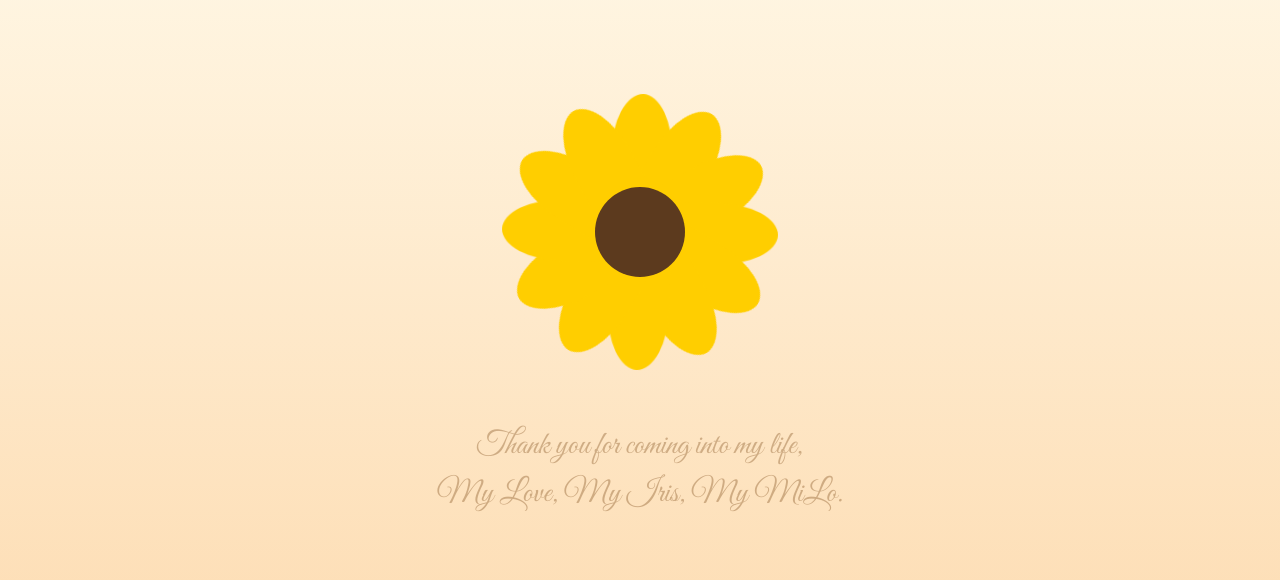
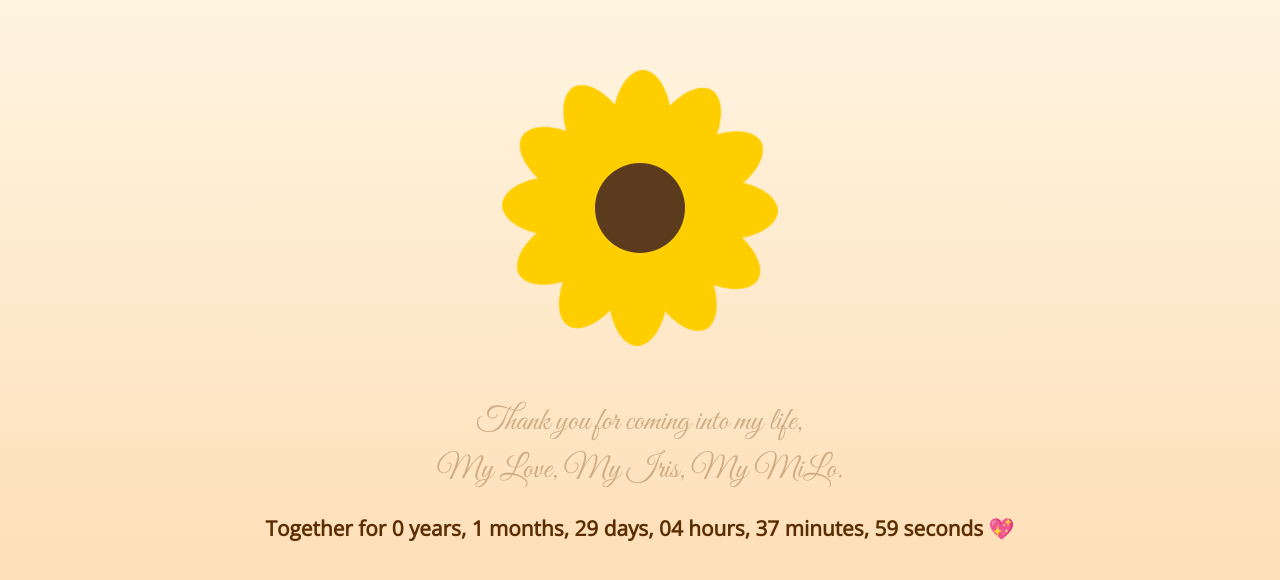
Before and after one commit to irismitzi/milo, a plain HTML site: page index.html in a window 1280 px wide. Shown: the part 100-680 px from the top of the page. Drawn offline with nearby package versions, Linux system fonts and the light colour scheme.

Commit message:
Update index.html

```diff
--- a/index.html
+++ b/index.html
@@ -93,9 +93,21 @@
       }
     }
 
+    .counter {
+      margin-top: 20px;
+      font-size: 1.1rem;
+      color: #5b2d00;
+      font-weight: bold;
+      font-family: 'Open Sans', sans-serif;
+      animation: fadeIn 4s ease-in forwards 4s;
+    }
+
     @media (min-width: 600px) {
       .message {
         font-size: 2rem;
+      }
+      .counter {
+        font-size: 1.3rem;
       }
     }
   </style>
@@ -109,6 +121,10 @@
   <div class="message">
     Thank you for coming into my life,<br>
     My Love, My Iris, My MiLo.
+  </div>
+
+  <div class="counter" id="anniversary-counter">
+    <!-- Countdown will appear here -->
   </div>
 
   <script>
@@ -125,6 +141,55 @@
     wrapper.appendChild(petal);
     sunflower.appendChild(wrapper);
   }
+
+  function updateCounter() {
+    const start = new Date("May 28, 2025 00:00:00");
+    const now = new Date();
+
+    if (now < start) {
+      document.getElementById("anniversary-counter").innerText =
+        "We will be together starting May 28, 2025 💛";
+      return;
+    }
+
+    let years = now.getFullYear() - start.getFullYear();
+    let months = now.getMonth() - start.getMonth();
+    let days = now.getDate() - start.getDate();
+    let hours = now.getHours() - start.getHours();
+    let minutes = now.getMinutes() - start.getMinutes();
+    let seconds = now.getSeconds() - start.getSeconds();
+
+    if (seconds < 0) {
+      seconds += 60;
+      minutes--;
+    }
+    if (minutes < 0) {
+      minutes += 60;
+      hours--;
+    }
+    if (hours < 0) {
+      hours += 24;
+      days--;
+    }
+    if (days < 0) {
+      const prevMonth = new Date(now.getFullYear(), now.getMonth(), 0).getDate();
+      days += prevMonth;
+      months--;
+    }
+    if (months < 0) {
+      months += 12;
+      years--;
+    }
+
+    document.getElementById("anniversary-counter").innerText =
+      `Together for ${years} years, ${months} months, ${days} days, ` +
+      `${String(hours).padStart(2, '0')} hours, ` +
+      `${String(minutes).padStart(2, '0')} minutes, ` +
+      `${String(seconds).padStart(2, '0')} seconds 💖`;
+  }
+
+  updateCounter();
+  setInterval(updateCounter, 1000);
 </script>
 </body>
 </html>
```
Lines whose indentation alone changed are shown as unchanged.
